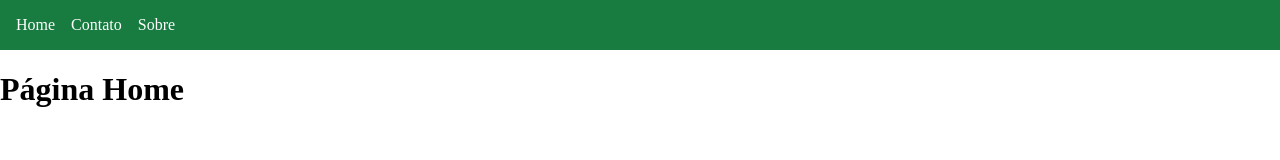
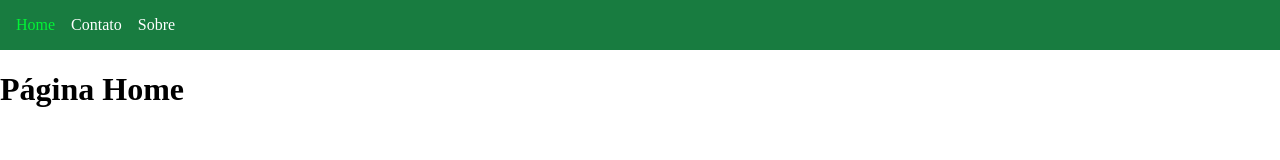
Before and after one commit to treinaweb/vue-rotas, a Vue app: page / in a window 1280 px wide. Shown: the top 160 px of the page. Built offline with nearby package versions, Linux system fonts and the light colour scheme.

Commit message:
1-7 Active link

```diff
--- a/src/App.vue
+++ b/src/App.vue
@@ -41,4 +41,8 @@ a {
     color: #fff;
     text-decoration: none;
 }
+
+.router-link-active {
+    color: rgb(2, 244, 54);
+}
 </style>
```
